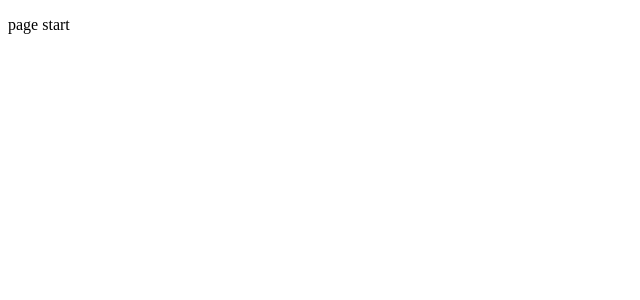
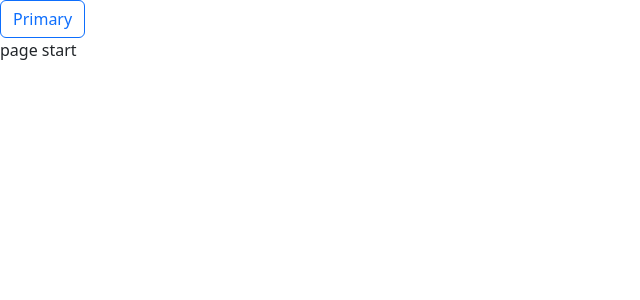
Before and after one commit to Brenden-Trieu/portfolio-website, a Next.js app: page / in a window 1280 px wide. Shown: the top 300 px of the page, without its empty margins (0-640 px from the left). Built offline with nearby package versions, Linux system fonts and the light colour scheme.

Commit message:
set up done ish

```diff
--- a/src/app/layout.tsx
+++ b/src/app/layout.tsx
@@ -1,16 +1,18 @@
 export const metadata = {
-  title: 'Next.js',
-  description: 'Generated by Next.js',
-}
+  title: "Next.js",
+  description: "Generated by Next.js",
+};
+
+import "bootstrap/dist/css/bootstrap.css";
 
 export default function RootLayout({
   children,
 }: {
-  children: React.ReactNode
+  children: React.ReactNode;
 }) {
   return (
     <html lang="en">
       <body>{children}</body>
     </html>
-  )
+  );
 }
--- a/src/app/page.tsx
+++ b/src/app/page.tsx
@@ -1,6 +1,11 @@
+//import "../../node_modules/bootstrap";
+
 export default function Home() {
   return (
     <div>
+      <button type="button" className="btn btn-outline-primary">
+        Primary
+      </button>
       <p>page start</p>
     </div>
   );
```
Also changed, not shown: src/app/styles/styles.css (added).
